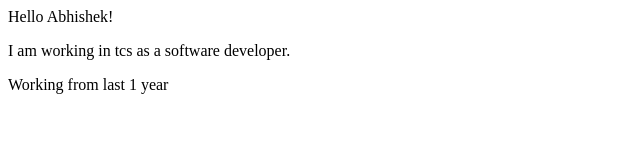
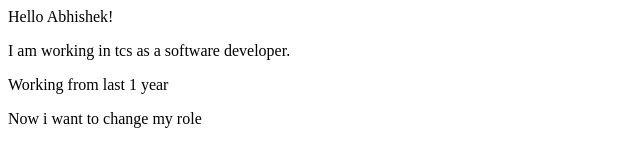
Before and after one commit to AbhishekACB/git-in-one-video, a plain HTML site: page index.html in a window 1280 px wide. Shown: the whole page, without its empty margins (0-640 px from the left). Drawn offline with Linux system fonts and the light colour scheme.

Commit message:
Added wishes

```diff
--- a/index.html
+++ b/index.html
@@ -11,5 +11,6 @@
 
     <p> I am working in tcs as a software developer.</p>
     <p> Working from last 1 year</p>
+    <p> Now i want to change my role</p>
 </body>
 </html>
```
